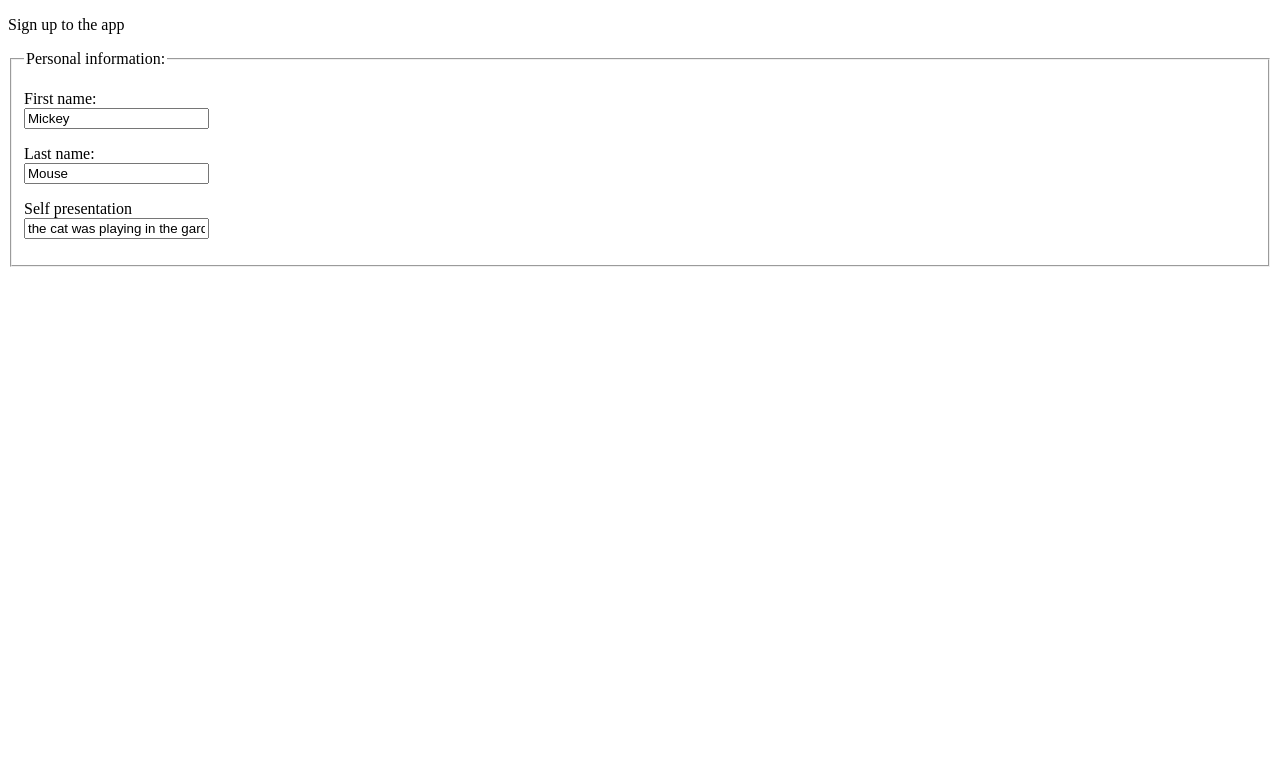
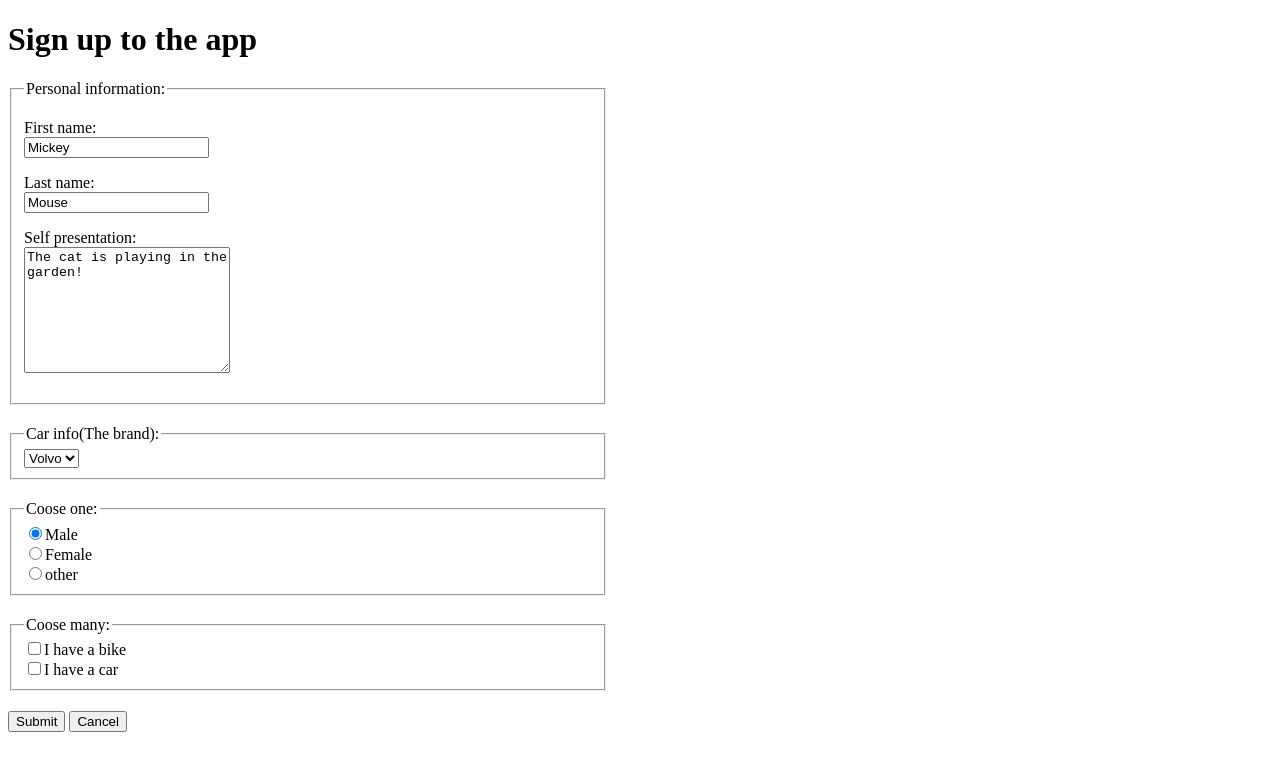
Before and after one commit to Bernadskij/home-work, a plain HTML site: page lesson-8-css/task1.html in a window 1280 px wide. Drawn offline with Linux system fonts and the light colour scheme.

Commit message:
First task done

```diff
--- a/lesson-8-css/task1.css
+++ b/lesson-8-css/task1.css
@@ -0,0 +1,3 @@
+.regform{max-width: 600px;}
+div {margin-bottom: 20px;}
+#sp{min-height: 100px;max-width: 200px; font: arial; }
--- a/lesson-8-css/task1.html
+++ b/lesson-8-css/task1.html
@@ -1,27 +1,60 @@
 <!DOCTYPE html>
 <html lang="en" dir="ltr">
   <head>
+    <link rel="stylesheet" href="task1.css">
     <meta charset="utf-8">
     <title>task1</title>
   </head>
   <body>
-    <form class="" action="index.html" method="post">
-    <p>Sign up to the app</p>
-    <fieldset>
+    <form class="regform" action="index.html" method="post">
+    <h1>Sign up to the app</h1>
+    <div>
+      <fieldset>
       <legend>Personal information:</legend>
-      <p><label for="FN"><span>First name:</span></label><br>
-        <input type="text" name="First name" value="Mickey" id="FN"></p>
       <p>
-          <label for="LN"><span>Last name:</span></label><br>
-          <input type="text" name="Last name" value="Mouse" id="LN"></p>
+        <label for="fn"><span>First name:</span></label><br>
+        <input type="text" name="First name" value="Mickey" id="fn">
+      </p>
       <p>
-        <label for="SP"><span>Self presentation</span></label><br>
-        <input type="text" name="Self presentation" value="the cat was playing in the garden" id="SP">
+        <label for="ln"><span>Last name:</span></label><br>
+        <input type="text" name="Last name" value="Mouse" id="ln">
       </p>
-
-
-
-    </fieldset>
+      <p>
+        <label for="sp"><span>Self presentation:</span></label><br>
+        <textarea name="Self presentation" rows="8" cols="80" id="sp">The cat is playing in the garden!</textarea>
+      </p>
+      </fieldset>
+    </div>
+    <div>
+      <fieldset>
+        <legend>Car info(The brand):</legend>
+        <select name="car info" size="1">
+          <option selected value="volvo">Volvo</option>
+          <option value="saab" >Saab</option>
+          <option value="seat">Seat</option>
+          <option value="audi">Audi</option>
+        </select>
+      </fieldset>
+    </div>
+    <div class="radio">
+      <fieldset>
+        <legend>Coose one:</legend>
+        <label><input type="radio" name="sex" value="male" checked>Male</label><br>
+        <label><input type="radio" name="sex" value="female">Female</label><br>
+        <label><input type="radio" name="sex" value="other">other</label>
+      </fieldset>
+    </div>
+    <div class="check">
+      <fieldset>
+        <legend>Coose many:</legend>
+        <label><input type="checkbox" name="Bike" value="I have a bike">I have a bike</label><br>
+        <label><input type="checkbox" name="Car" value="I have a car">I have a car</label>
+      </fieldset>
+    </div>
+    <div class="button">
+      <input type="submit" name="Submit" value="Submit">
+      <input type="reset" name="Cancel" value="Cancel">
+    </div>
   </form>
   </body>
 </html>
```
